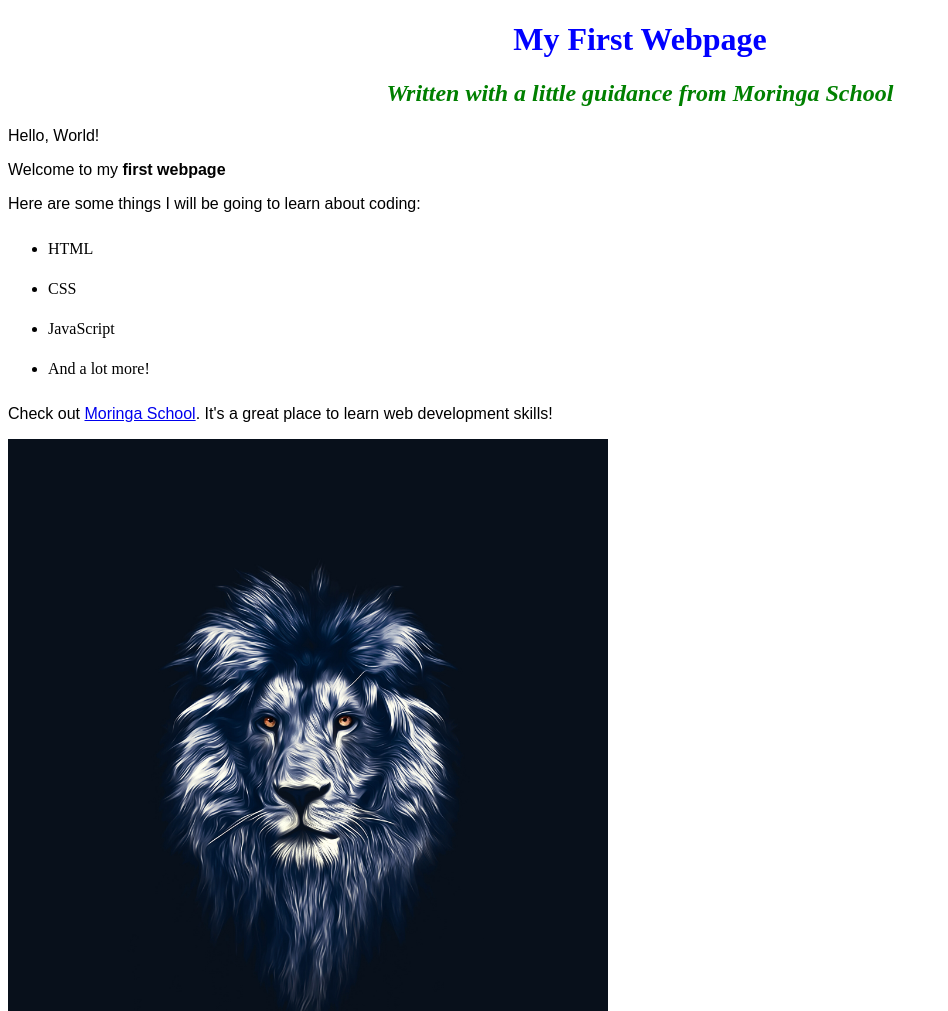
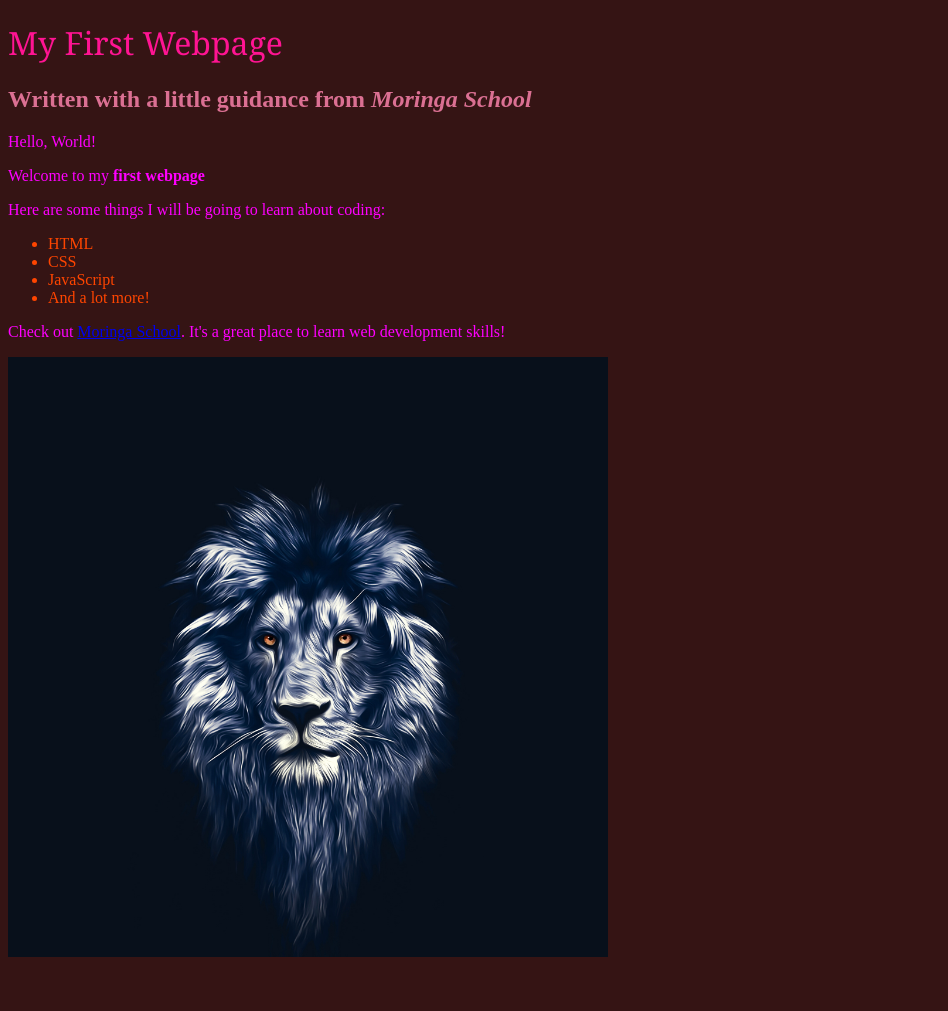
Before and after one commit to murumba631/my-first-website, a plain HTML site: page index.html in a window 1280 px wide. Shown: the top 1011 px of the page, without its empty margins (0-948 px from the left). After the commit the page ends 969 px from the top, so only its background shows below. Drawn offline with Linux system fonts and the light colour scheme.

Commit message:
Change name of my-first-webpage.html to index.html

```diff
--- /dev/null
+++ b/css/styles2.css
@@ -0,0 +1,18 @@
+h1{
+    color: deeppink;
+    font-weight: 100;
+    font-family: Georgia, 'Times New Roman', Times, serif;
+}
+body{
+    background-color: rgb(53, 20, 20);
+    backface-visibility: inherit;
+}
+p{
+    color: magenta;
+}
+h2{
+    color: palevioletred;
+}
+ul{
+    color: orangered;
+}
--- a/my-first-webpage.html
+++ b/index.html
@@ -2,7 +2,7 @@
 <html>
     <head>
         <title>My First Webpage!</title>
-        <link href="css/styles.css" rel="stylesheet" type="text/css">
+        <link href="css/styles2.css" rel="stylesheet" type="text/css">
     </head>
     <body>
         <h1>My First Webpage</h1>
```
